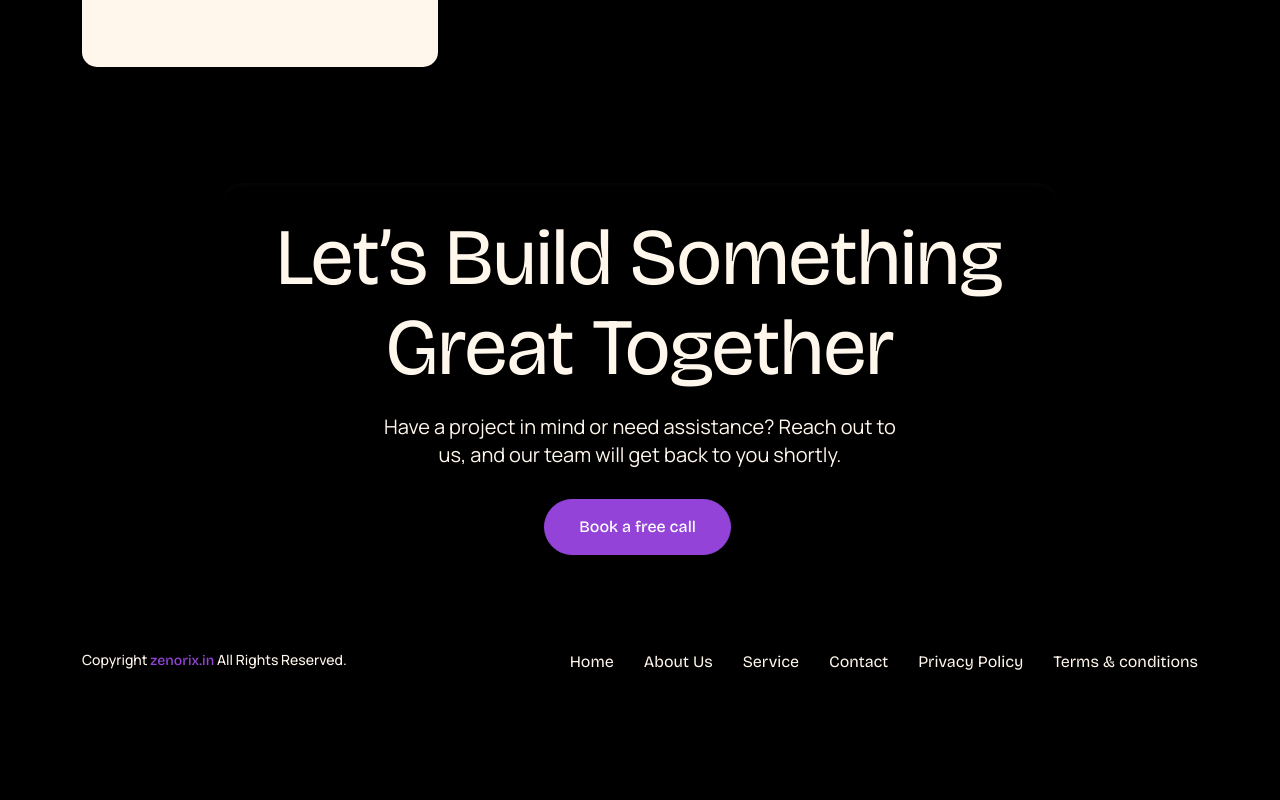
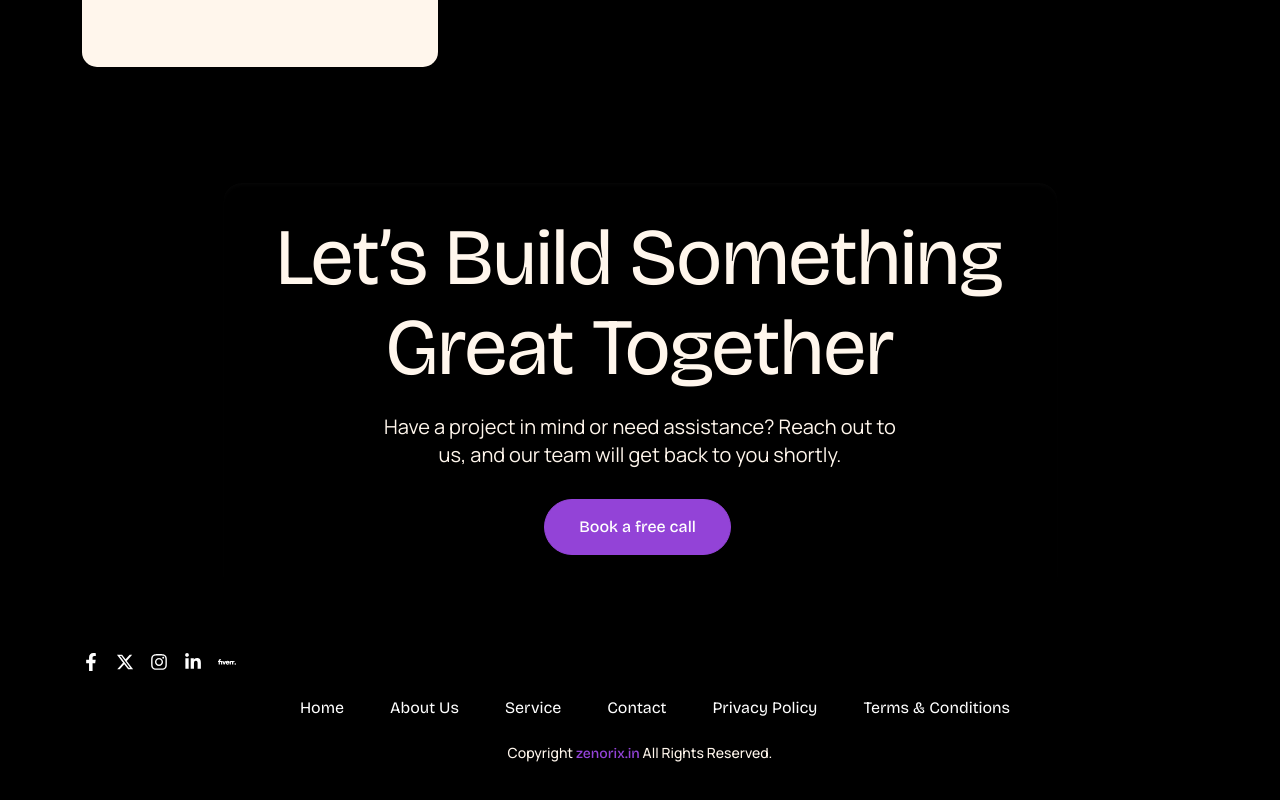
Before and after one commit to mhdafnan2003/Zenorix, a React (Vite) app: page / in a window 1280 px wide. Shown: the part 5987-6787 px from the top of the page. Before the commit the page ends 6718 px from the top, so only its background shows below. Built offline with nearby package versions, Linux system fonts and the light colour scheme.

Commit message:
final form

```diff
--- a/package.json
+++ b/package.json
@@ -15,6 +15,7 @@
     "react": "^18.3.1",
     "react-dom": "^18.3.1",
     "react-fast-marquee": "^1.6.5",
+    "react-icons": "^5.5.0",
     "react-photo-view": "^1.2.6",
     "react-router-dom": "^6.28.0",
     "react-scroll": "^1.9.0",
--- a/src/assets/css/style.css
+++ b/src/assets/css/style.css
@@ -3411,3 +3411,20 @@ ul.blog_pagination li a:hover {
     margin: 0px 40px;
     width: 120px;
 }
+
+.footer-social a {
+    color: #ffffff;
+    font-size: 18px;
+    transition: color 0.3s;
+}
+.footer-social a:hover {
+    color: #9343d7;
+}
+.footer-bottom-menu a {
+    color: #ffffff;
+    text-decoration: none;
+    transition: color 0.3s;
+}
+.footer-bottom-menu a:hover {
+    color: #9343d7;
+}
--- a/src/components/sections/footer.tsx
+++ b/src/components/sections/footer.tsx
@@ -1,32 +1,57 @@
+import { FaFacebookF, FaInstagram, FaLinkedinIn } from "react-icons/fa";
+import { FaXTwitter } from "react-icons/fa6";
+import { SiFiverr } from "react-icons/si";
+
 const Footer = () => {
     return (
         <footer className="main-footer">
             <div className="footer-bottom pt-50 pb-40">
                 <div className="container">
-                    <div className="row">
-                        <div className="col-lg-4">
-                            <div className="copyright-text">
-                                <p>Copyright <a href="#">zenorix.in</a> All Rights Reserved.</p>
+
+                    {/* Row 1 - Social Icons */}
+                    <div className="row mb-3">
+                        <div className="col-12 d-flex justify-content-center justify-content-lg-start mb-lg-0">
+                            <div className="footer-social d-flex gap-3 flex-wrap justify-content-center">
+                                <a href="#"><FaFacebookF /></a>
+                                <a href="https://x.com/zenorix_group?s=11"><FaXTwitter /></a>
+                                <a href="https://www.instagram.com/zenorix.in?igsh=bDVzNGNjbG5xMGp1&utm_source=qr"><FaInstagram /></a>
+                                <a href="https://www.linkedin.com/company/zenorixgroup/"><FaLinkedinIn /></a>
+                                <a href="#"><SiFiverr /></a>
                             </div>
                         </div>
-                        <div className="col-lg-8">
+                    </div>
+
+                    {/* Row 2 - Menu Links */}
+                    <div className="row mb-3">
+                        <div className="col-12 d-flex justify-content-center">
                             <div className="footer-bottom-menu">
-                                <ul>
+                                <ul className="d-flex flex-wrap gap-3 justify-content-center list-unstyled mb-0 text-center">
                                     <li><a href="#">Home</a></li>
                                     <li><a href="#about">About Us</a></li>
                                     <li><a href="#service">Service</a></li>
                                     <li><a href="#book">Contact</a></li>
                                     <li><a href="#">Privacy Policy</a></li>
-                                    <li><a href="#">Terms &amp; conditions</a></li>
+                                    <li><a href="#">Terms &amp; Conditions</a></li>
                                 </ul>
                             </div>
                         </div>
                     </div>
+
+                    {/* Row 3 - Copyright */}
+                    <div className="row">
+                        <div className="col-12 text-center">
+                            <div className="copyright-text">
+                                <p>
+                                    Copyright <a href="#">zenorix.in</a> All Rights Reserved.
+                                </p>
+                            </div>
+                        </div>
+                    </div>
+
                 </div>
             </div>
         </footer>
-
     )
 }
 
-export default Footer
+export default Footer;
```
Also changed, not shown: 1 other file (tests, documents, lock files or other folders).
